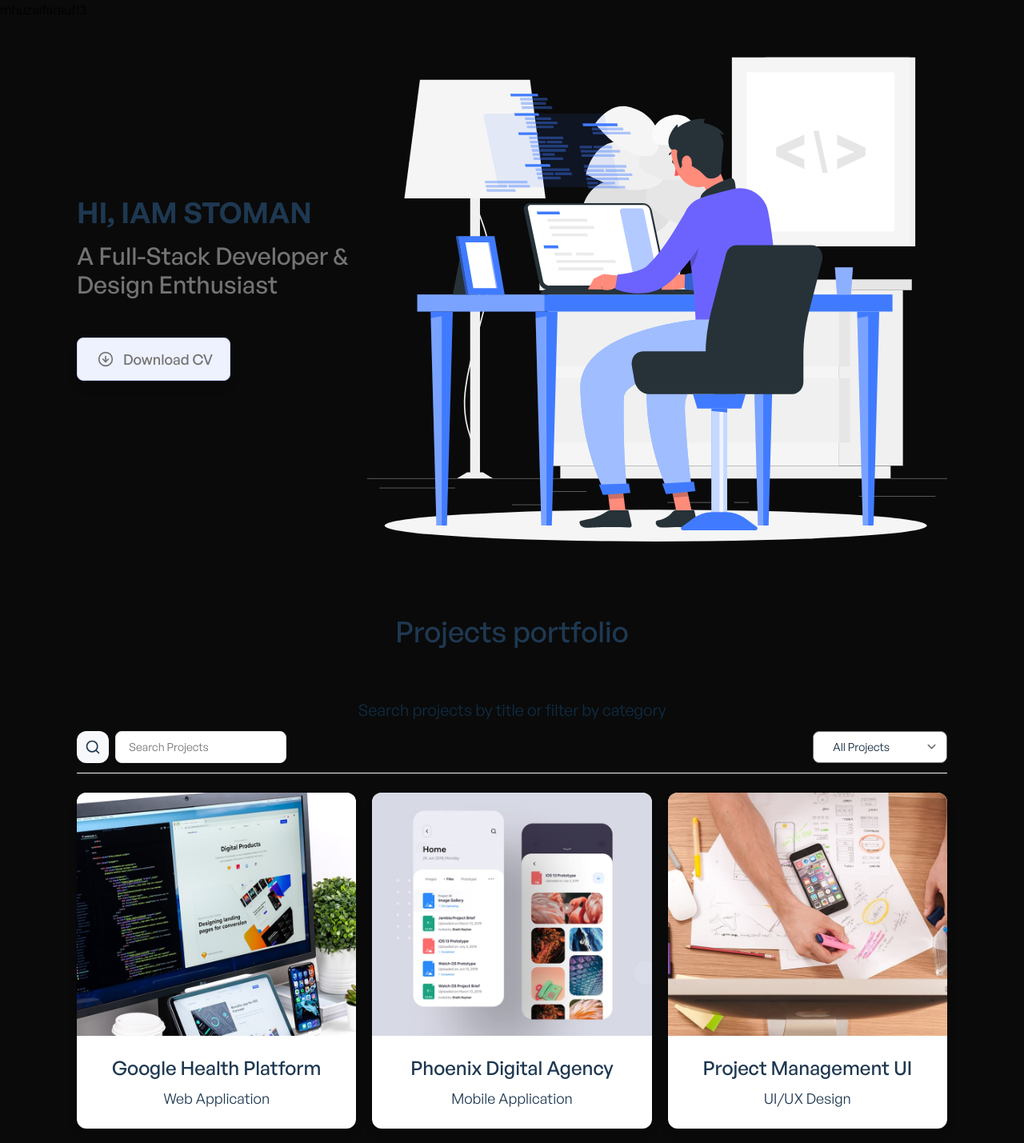
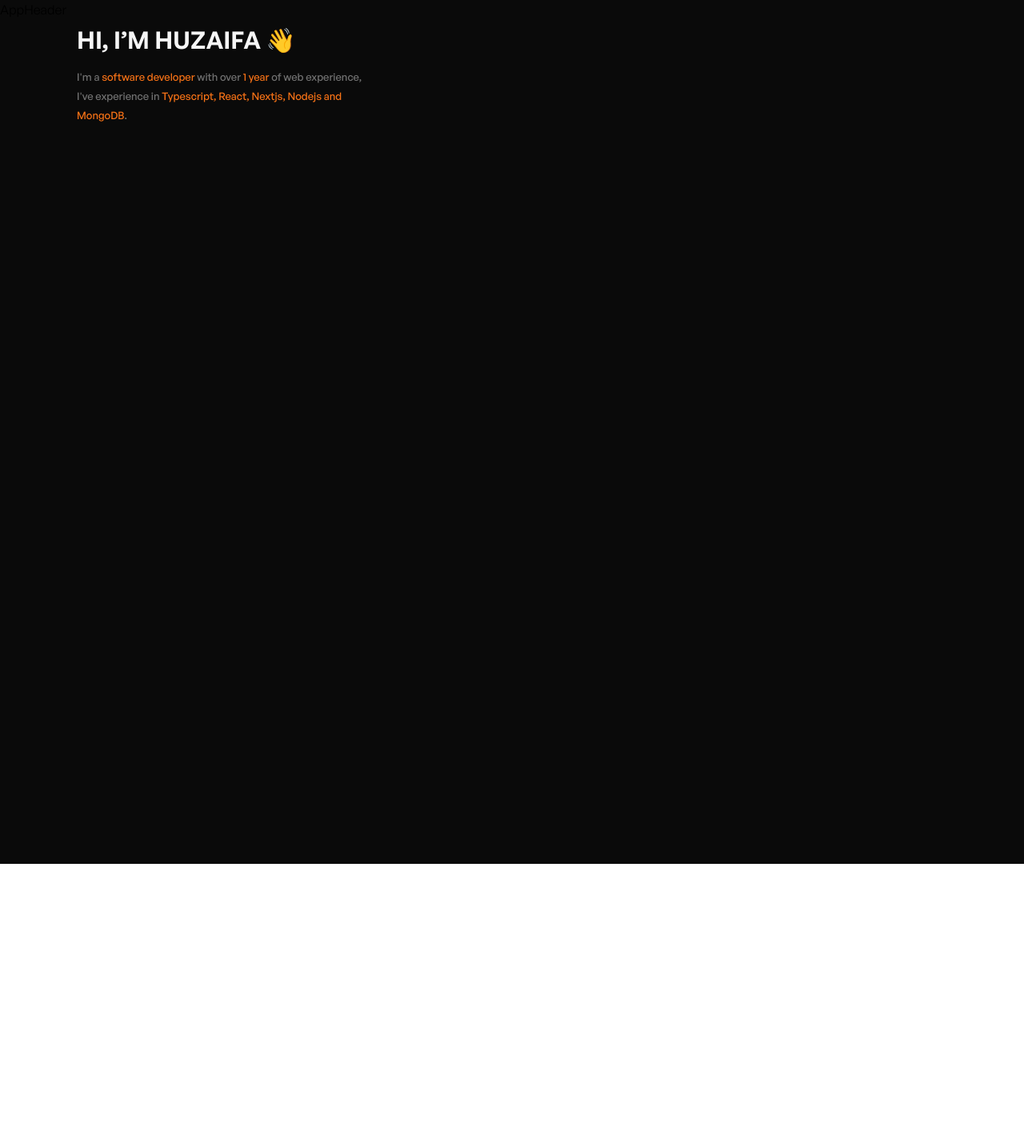
Before and after one commit to MuhammadHuzaifaRauf/Portfolio, a Next.js app: page / in a window 1280 px wide. Shown: the top 1429 px of the page at 80% size. After the commit the page ends 1080 px from the top, so only its background shows below. Built offline with nearby package versions, Linux system fonts and the light colour scheme.

Commit message:
feat:desiging from scratch

```diff
--- a/components/projects/ProjectsGrid.jsx
+++ b/components/projects/ProjectsGrid.jsx
@@ -27,14 +27,14 @@
 	});
 
 	return (
-		<section className="py-5 sm:py-10 mt-5 sm:mt-10">
-			<div className="text-center">
+		<section className="py-5 sm:py-10 mt-5 sm:mt-10 bg-[#0A0A0A] h-[100px]">
+			{/* <div className="text-center">
 				<p className="font-general-medium text-2xl sm:text-4xl mb-1 text-ternary-dark dark:text-ternary-light">
 					Projects portfolio
 				</p>
-			</div>
+			</div> */}
 
-			<div className="mt-10 sm:mt-16">
+			{/* <div className="mt-10 sm:mt-16">
 				<h3
 					className="
                         font-general-regular
@@ -104,9 +104,9 @@
 
 					<ProjectsFilter setSelectProject={setSelectProject} />
 				</div>
-			</div>
+			</div> */}
 
-			<div className="grid grid-cols-1 sm:grid-cols-2 lg:grid-cols-3 mt-6 sm:gap-5">
+			{/* <div className="grid grid-cols-1 sm:grid-cols-2 lg:grid-cols-3 mt-6 sm:gap-5">
 				{selectProject
 					? selectProjectsByCategory.map((project, index) => {
 							return <ProjectSingle key={index} {...project} />;
@@ -114,7 +114,7 @@
 					: projectsData.map((project, index) => (
 							<ProjectSingle key={index} {...project} />
 					  ))}
-			</div>
+			</div> */}
 		</section>
 	);
 }
--- a/components/shared/AppBanner.jsx
+++ b/components/shared/AppBanner.jsx
@@ -24,7 +24,9 @@
 					}}
 					className="font-general-semibold text-2xl lg:text-3xl xl:text-4xl text-center sm:text-left text-ternary-dark dark:text-primary-light uppercase"
 				>
-					Hi, Iam Stoman
+					<h1 class="text-3xl text-neutral-100">
+          Hi, I’m Huzaifa 👋
+        </h1>
 				</motion.h1>
 				<motion.p
 					initial={{ opacity: 0 }}
@@ -36,7 +38,7 @@
 					}}
 					className="font-general-medium mt-4 text-lg md:text-xl lg:text-2xl xl:text-3xl text-center sm:text-left leading-normal text-gray-500 dark:text-gray-200"
 				>
-					A Full-Stack Developer & Design Enthusiast
+					<h2 class="w-auto max-w-[60ch] text-[13px] leading-6">I'm a <strong class="font-normal text-orange-500">software developer</strong> with over <strong class="font-normal text-orange-500">1 year</strong> of web experience, I've experience in <strong class="font-normal text-orange-500">Typescript, React, Nextjs, Nodejs and MongoDB</strong>.</h2>
 				</motion.p>
 				<motion.div
 					initial={{ opacity: 0 }}
@@ -48,20 +50,9 @@
 					}}
 					className="flex justify-center sm:block"
 				>
-					<a
-						download="Stoman-Resume.pdf"
-						href="/files/Stoman-Resume.pdf"
-						className="font-general-medium flex justify-center items-center w-36 sm:w-48 mt-12 mb-6 sm:mb-0 text-lg border border-indigo-200 dark:border-ternary-dark py-2.5 sm:py-3 shadow-lg rounded-lg bg-indigo-50 focus:ring-1 focus:ring-indigo-900 hover:bg-indigo-500 text-gray-500 hover:text-white duration-500"
-						aria-label="Download Resume"
-					>
-						<FiArrowDownCircle className="ml-0 sm:ml-1 mr-2 sm:mr-3 h-5 w-5 sn:w-6 sm:h-6 duration-100"></FiArrowDownCircle>
-						<span className="text-sm sm:text-lg duration-100">
-							Download CV
-						</span>
-					</a>
 				</motion.div>
 			</div>
-			<motion.div
+			{/* <motion.div
 				initial={{ opacity: 0, y: -180 }}
 				animate={{ opacity: 1, y: 0 }}
 				transition={{ ease: 'easeInOut', duration: 0.9, delay: 0.2 }}
@@ -76,7 +67,7 @@
 					}
 					alt="Developer"
 				/>
-			</motion.div>
+			</motion.div> */}
 		</motion.section>
 	);
 }
--- a/components/shared/AppFooter.jsx
+++ b/components/shared/AppFooter.jsx
@@ -38,8 +38,7 @@
 function AppFooter() {
 	return (
 		<div className="container mx-auto">
-			<div className="pt-20 sm:pt-30 pb-8 mt-20 border-t-2 border-primary-light dark:border-secondary-dark">
-				{/* Footer social links */}
+			{/* <div className="pt-20 sm:pt-30 pb-8 mt-20 border-t-2 border-primary-light dark:border-secondary-dark">
 				<div className="font-general-regular flex flex-col justify-center items-center mb-12 sm:mb-28">
 					<p className="text-3xl sm:text-4xl text-primary-dark dark:text-primary-light mb-5">
 						Follow me
@@ -61,7 +60,7 @@
 				</div>
 
 				<AppFooterCopyright />
-			</div>
+			</div> */}
 		</div>
 	);
 }
--- a/components/shared/AppHeader.jsx
+++ b/components/shared/AppHeader.jsx
@@ -2,6 +2,6 @@
 
 export default function AppHeader() {
   return (
-	<div>mhuzaifarauf13</div>
+    <div className='bg-[#0A0A0A]'>AppHeader</div>
   )
 }
--- a/pages/_app.jsx
+++ b/pages/_app.jsx
@@ -6,7 +6,7 @@
 function MyApp({ Component, pageProps }) {
 	return (
 		<AnimatePresence>
-			<div className=" bg-[#0A0A0A] dark:bg-primary-dark transition duration-300">
+			<div className=" bg-[#0A0A0A] dark:bg-primary-dark transition h-[1080px] duration-300">
 				<DefaultLayout>
 					<Component {...pageProps} />
 				</DefaultLayout>
--- a/pages/index.jsx
+++ b/pages/index.jsx
@@ -13,13 +13,13 @@
 
 			<ProjectsGrid />
 
-			<div className="mt-10 sm:mt-15 flex justify-center">
+			{/* <div className="mt-10 sm:mt-15 flex justify-center">
 				<div className="font-general-medium flex items-center px-6 py-3 rounded-lg shadow-lg hover:shadow-xl bg-indigo-500 hover:bg-indigo-600 focus:ring-1 focus:ring-indigo-900 text-white text-lg sm:text-xl duration-300">
 					<Link href="/projects" aria-label="More Projects" passHref>
 						<Button title="More Projects" />
 					</Link>
 				</div>
-			</div>
+			</div> */}
 		</div>
 	);
 }
--- a/styles/globals.css
+++ b/styles/globals.css
@@ -7,6 +7,8 @@
 	padding: 0;
 	margin: 0;
 	font-family: 'GeneralSans-Variable';
+	background-color: '#0A0A0A';
+	/* height:fit-content; */
 }
 
 a {
```
